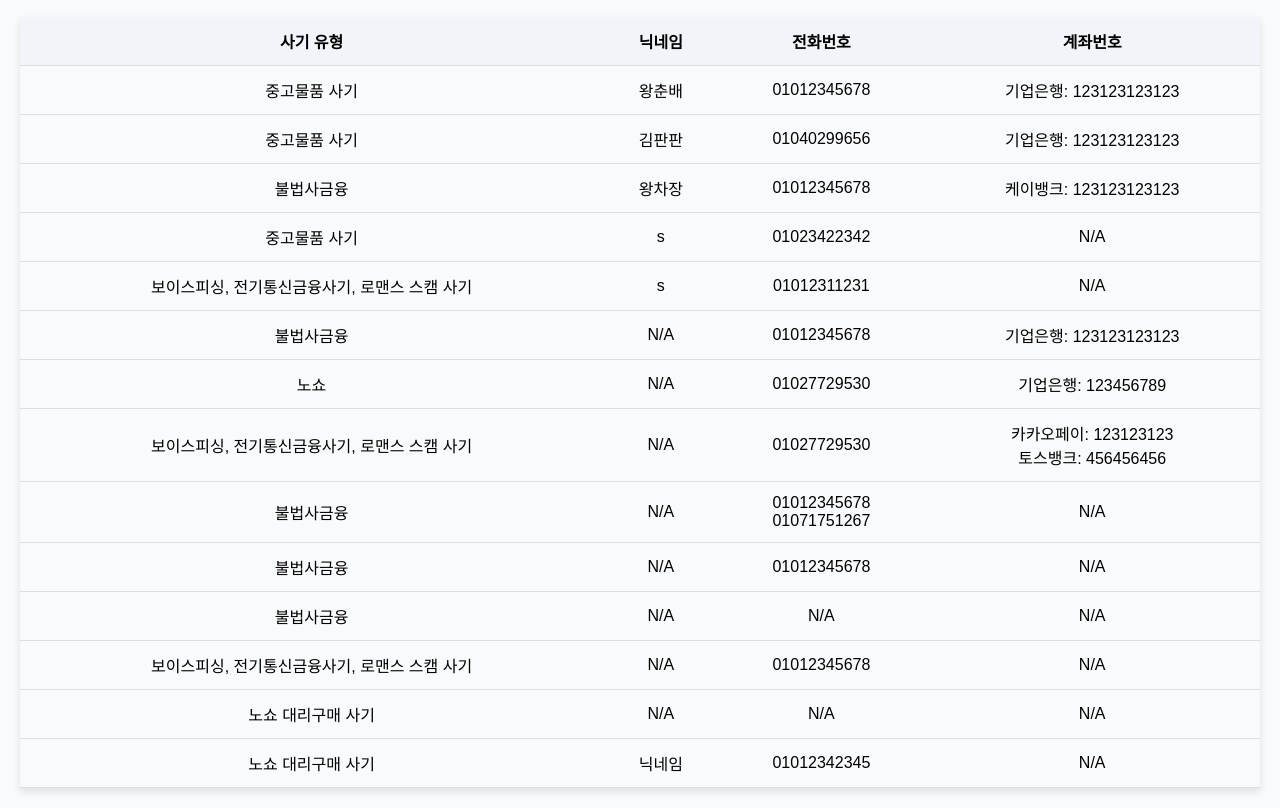
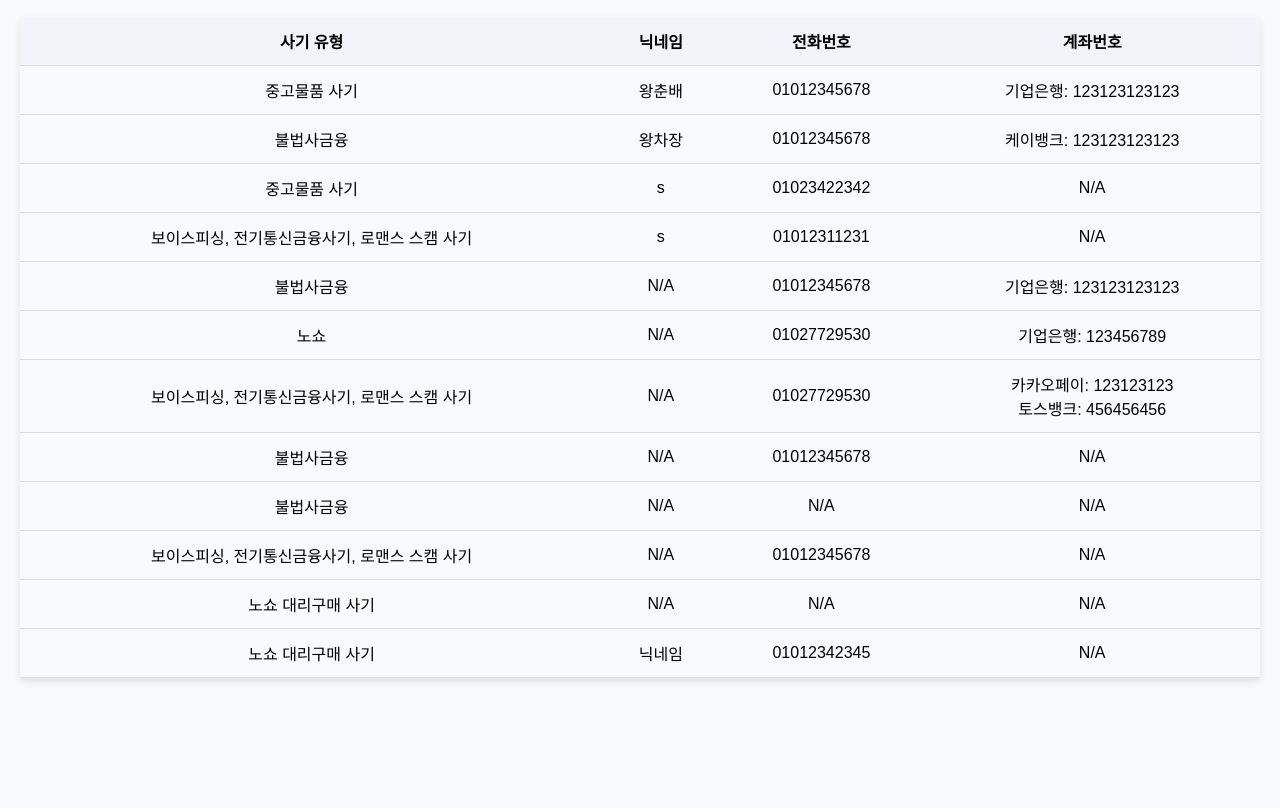
Before and after one commit to moonstar1268/CreditBlacklist, a plain HTML site: page index.html in a window 1280 px wide. Shown: the part 58-866 px from the top of the page. After the commit the page ends 800 px from the top, so only its background shows below. Drawn offline with Linux system fonts and the light colour scheme.

Commit message:
Update index.html

```diff
--- a/index.html
+++ b/index.html
@@ -30,12 +30,6 @@
             <td>중고물품 사기</td>
             <td>왕춘배</td>
             <td>01012345678</td>
-            <td>기업은행: 123123123123</td>
-        </tr>
-        <tr>
-            <td>중고물품 사기</td>
-            <td>김판판</td>
-            <td>01040299656</td>
             <td>기업은행: 123123123123</td>
         </tr>
         <tr>
@@ -77,12 +71,6 @@
         <tr>
             <td>불법사금융</td>
             <td>N/A</td>
-            <td>01012345678<br>01071751267</td>
-            <td>N/A</td>
-        </tr>
-        <tr>
-            <td>불법사금융</td>
-            <td>N/A</td>
             <td>01012345678</td>
             <td>N/A</td>
         </tr>
```
